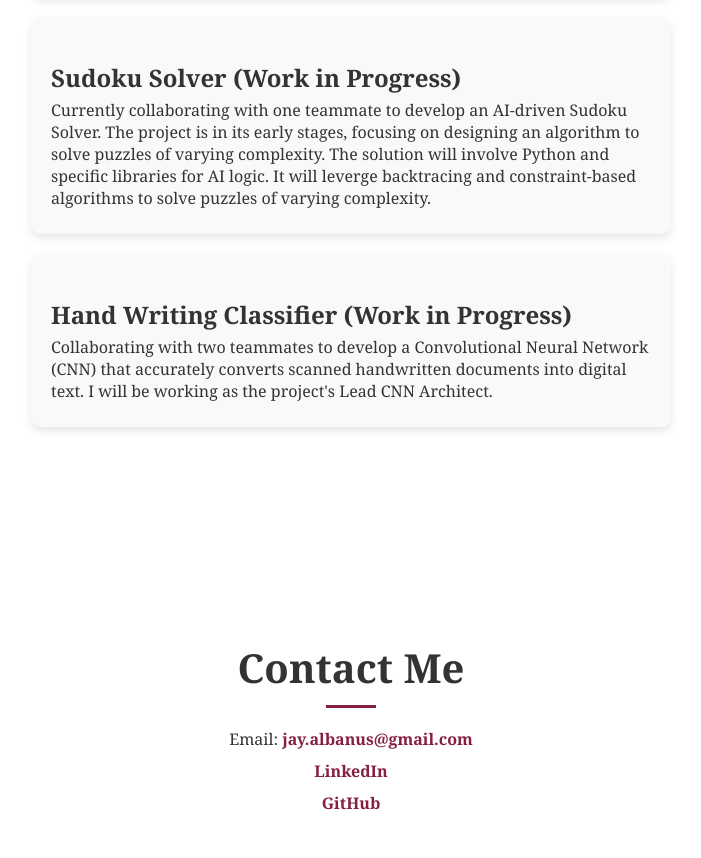
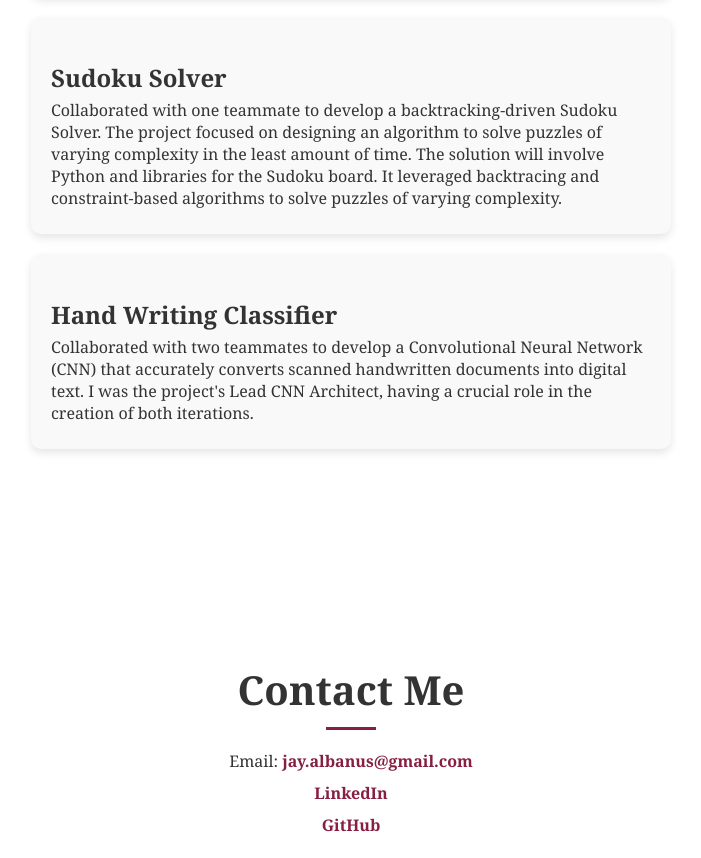
Before and after one commit to JasonAlbanus/JasonAlbanus.github.io, a plain HTML site: page index.html in a window 1280 px wide. Shown: the part 2365-3223 px from the top of the page, without its empty margins (289-990 px from the left). Drawn offline with Linux system fonts and the light colour scheme.

Commit message:
updated wip to complete

```diff
--- a/index.html
+++ b/index.html
@@ -387,11 +387,11 @@
   <!-- Sudoku Solver Project -->
   <div class="card project-card">
     <div class="project-content">
-      <h3>Sudoku Solver (Work in Progress)</h3>
+      <h3>Sudoku Solver</h3>
       <p>
-        Currently collaborating with one teammate to develop an AI-driven Sudoku Solver. The project is in its early stages,
-        focusing on designing an algorithm to solve puzzles of varying complexity. The solution will involve Python and specific libraries
-        for AI logic. It will leverge backtracing and constraint-based algorithms to solve puzzles of varying complexity.
+        Collaborated with one teammate to develop a backtracking-driven Sudoku Solver. The project focused on
+        designing an algorithm to solve puzzles of varying complexity in the least amount of time. The solution will involve Python and
+        libraries for the Sudoku board. It leveraged backtracing and constraint-based algorithms to solve puzzles of varying complexity.
       </p>
     </div>
   </div>
@@ -399,10 +399,11 @@
   <!--  Hand Writting Classifier -->
   <div class="card project-card">
     <div class="project-content">
-      <h3>Hand Writing Classifier (Work in Progress)</h3>
+      <h3>Hand Writing Classifier</h3>
       <p>
-        Collaborating with two teammates to develop a Convolutional Neural Network (CNN) that accurately
-        converts scanned handwritten documents into digital text. I will be working as the project's Lead CNN Architect.
+        Collaborated with two teammates to develop a Convolutional Neural Network (CNN) that accurately
+        converts scanned handwritten documents into digital text. I was the project's Lead CNN Architect, having a crucial
+        role in the creation of both iterations.
       </p>
     </div>
   </div>
```
